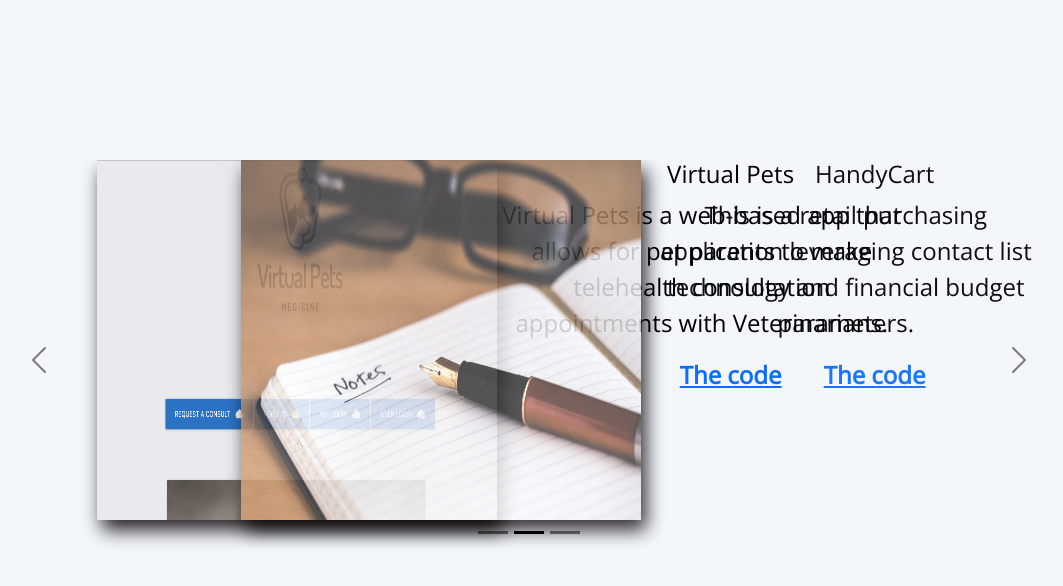
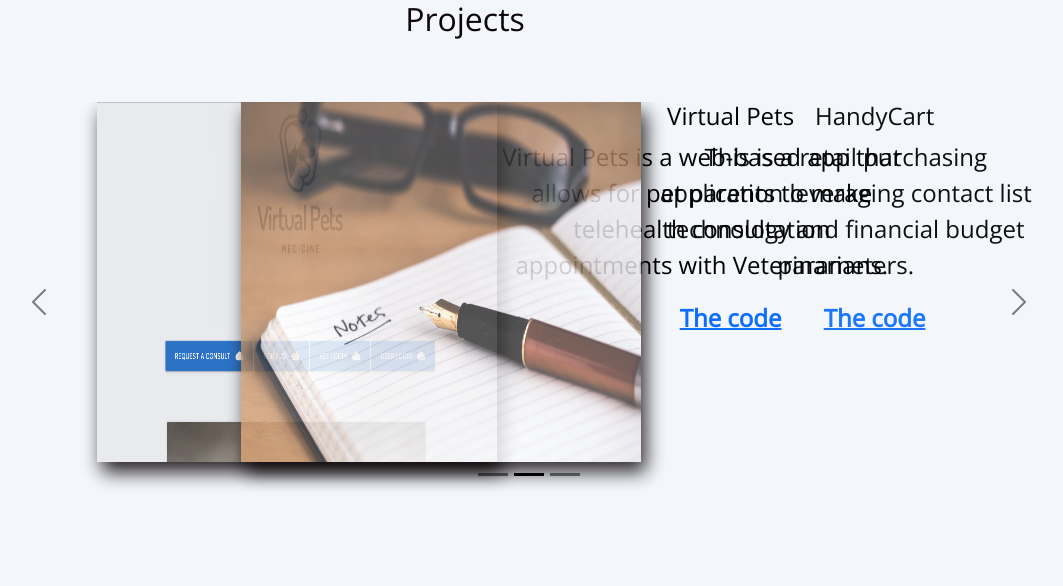
Before and after one commit to EmiReese/portfolio2, a React (Create React App) app: page /portfolio2/portfolio in a window 1280 px wide. Shown: the top 586 px of the page, without its empty margins (175-1238 px from the left). Built offline with nearby package versions, Linux system fonts and the light colour scheme.

Commit message:
I correctly spaced all of my sections and headers relative to eachother.

```diff
--- a/src/App.css
+++ b/src/App.css
@@ -5,14 +5,18 @@ body {
 }
 
 /* HEADER */
-
 .header h1 {
   text-align: center;
   padding-top: 5%;
-  font-size: 2.5 rem;
 }
-/* PORTFOLIO  CARDS */
-
+.header h2 {
+  text-align: center;
+  padding-top: 5%;
+  font-size: 4 rem;
+}
+#About {
+  margin-top: 5%;
+}
 .page-section {
   display: flex;
   padding: 5%;
@@ -25,23 +29,6 @@ p {
   font-size: 1.5rem;
   margin-left: 10%;
   font-family: "Open Sans", sans-serif;
-}
-
-.portfolioImg {
-  height: 25rem;
-  width: 18.75rem;
-  padding: 0;
-  margin: 0;
-  box-shadow: 0.31rem 0.625rem 1.125rem #0c0608;
-  opacity: 0.3s;
-}
-.portfolioImg:hover {
-  transform: translate(1%, -6%);
-}
-
-.portfolio1 {
-  height: 25rem;
-  width: 18.75rem;
 }
 
 .address a {
--- a/src/components/About.js
+++ b/src/components/About.js
@@ -10,7 +10,7 @@ export default function About() {
       <Container fluid="lg p-5 mt-5">
   <Row>
   <Col xs={12} md={6} lg={12} className = "mb-5">
-    <h3>About me</h3>
+    <h2>About me</h2>
     </Col>
   <Col xs ={12} md={8}>
 
--- a/src/components/Certifications.js
+++ b/src/components/Certifications.js
@@ -7,6 +7,7 @@ import "../stylesheets/certstylesheet.css"
 export default function Certifications (){
     return (
         <div class="certsContainer">
+            <h2>Certifications</h2>
                <img  src={ GT }
                         alt="Full Stack Flex Web Development Course Completion Certificate"
                         id="CertsGeorgiaTech"
--- a/src/components/ContactInfo.js
+++ b/src/components/ContactInfo.js
@@ -9,7 +9,7 @@ return (
     <section class="mb-4">
     <h2 class="h1-responsive font-weight-bold text-center my-4">Contact Me</h2>
 
-    <p class="text-center w-responsive mx-auto mb-5">If you have any questions, please do not hesitate to contact me directly.</p>
+    <p className="text-center w-responsive mx-auto mb-5 contactP">If you have any questions, please do not hesitate to contact me directly.</p>
 
     <div class="row form">
 
--- a/src/pages/Portfolio.js
+++ b/src/pages/Portfolio.js
@@ -6,7 +6,7 @@ import DarkVariantExample from "../components/CarPortfolio";
 export default function Portfolio ( ) {
     return (
       <div>
-
+         <h2>Projects</h2>
         <DarkVariantExample/>
       </div>
     );
--- a/src/stylesheets/carPortfolio.css
+++ b/src/stylesheets/carPortfolio.css
@@ -1,7 +1,14 @@
+h2 {
+  text-align: center;
+  font-size: 4 rem;
+  margin: 0;
+  padding: 0;
+}
+
 .carousel {
   display: flex;
   box-sizing: border-box;
-  margin-top: 12.5%;
+  margin-top: 5%;
   margin-left: 10%;
   /* max-height: 1500px;
   max-width: 1300px; */
--- a/src/stylesheets/certstylesheet.css
+++ b/src/stylesheets/certstylesheet.css
@@ -1,3 +1,9 @@
+h2 {
+  text-align: center;
+  font-size: 4 rem;
+  padding: 0%;
+}
+
 .certContainer {
   box-sizing: border-box;
   display: flex;
@@ -8,7 +14,7 @@
 .certsImage {
   max-height: 450px;
   max-width: 450px;
-  margin: 10% 2.5%;
+  margin: 5% 2.5%;
 }
 
 @media screen and (max-width: 1200px) {
--- a/src/stylesheets/contactInfo.css
+++ b/src/stylesheets/contactInfo.css
@@ -1,3 +1,7 @@
+.contactP {
+  margin-top: 5%;
+}
+
 .contactInfo {
   font-size: 2rem;
   color: black;
@@ -12,7 +16,7 @@
 .form {
   align-items: center;
   justify-items: center;
-  margin: 0;
+  margin-top: 0;
   padding: 0;
 }
 
```
